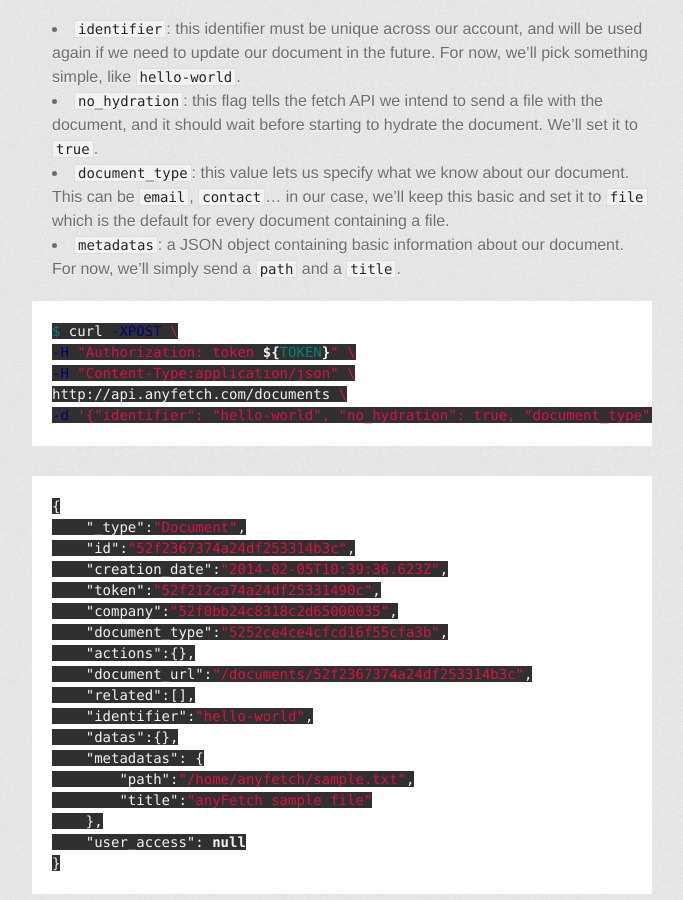
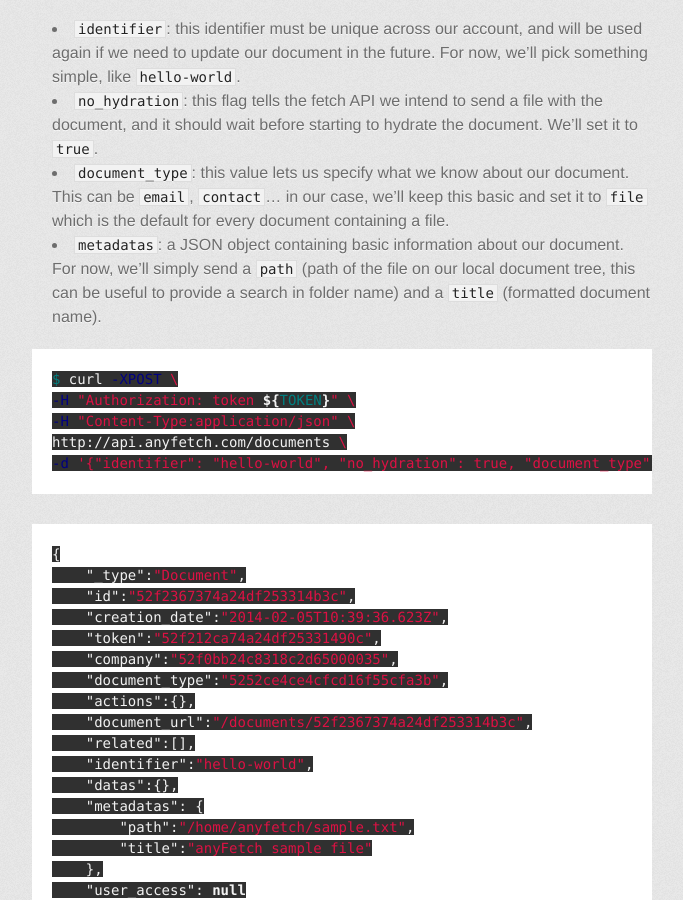
Before and after one commit to AnyFetch/developers.anyfetch.com, a Jekyll site: the page built from guides/hello-world.md, in a window 1280 px wide and 900 px high, scrolled down 1824 px. Shown: the whole window, without its empty margins (298-981 px from the left). Built offline with Jekyll 4.4.1, drawn with Linux system fonts in a browser that asks for light colours; some web fonts are replaced; Markdown is read by kramdown in place of the engine named in the settings.

Commit message:
Explaining path and title

````diff
--- a/guides/hello-world.md
+++ b/guides/hello-world.md
@@ -63,7 +63,7 @@ Before sending the file, we need to give Fetch API basic informations about our
 * `identifier`: this identifier must be unique across our account, and will be used again if we need to update our document in the future. For now, we'll pick something simple, like `hello-world`.
 * `no_hydration`: this flag tells the fetch API we intend to send a file with the document, and it should wait before starting to hydrate the document. We'll set it to `true`.
 * `document_type`: this value lets us specify what we know about our document. This can be `email`, `contact`... in our case, we'll keep this basic and set it to `file` which is the default for every document containing a file.
-* `metadatas`: a JSON object containing basic information about our document. For now, we'll simply send a `path` and a `title`.
+* `metadatas`: a JSON object containing basic information about our document. For now, we'll simply send a `path` (path of the file on our local document tree, this can be useful to provide a search in folder name) and a `title` (formatted document name).
 
 ```sh
 $ curl -XPOST \
````
